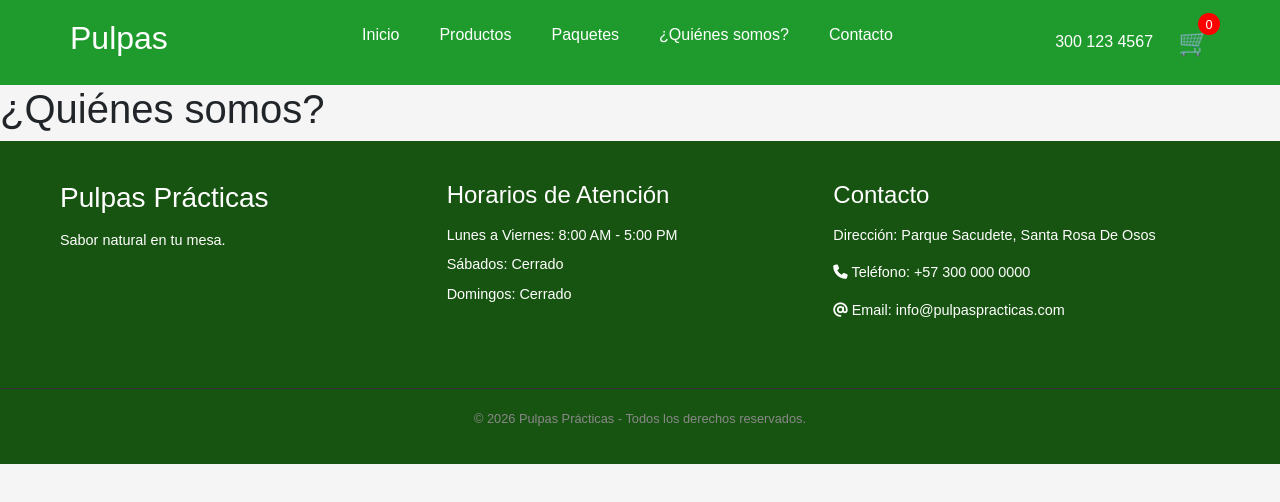
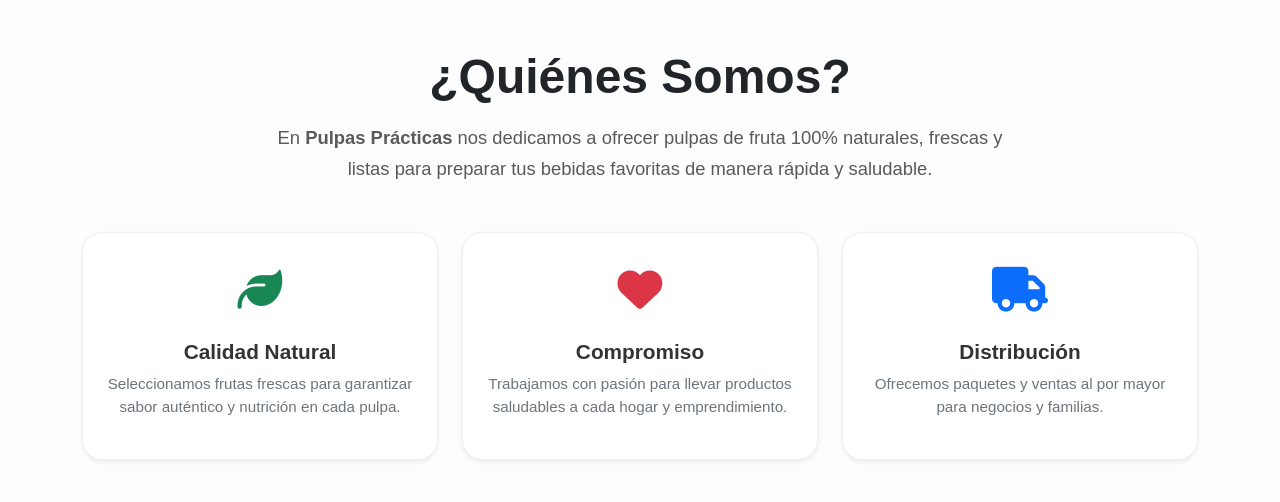
Before and after one commit to samuelmesa1045-glitch/proyectopulpas, a React (Create React App) app: page /quienes in a window 1280 px wide. Shown: the top 502 px of the page. Built offline with nearby package versions, Linux system fonts and the light colour scheme.

Commit message:
se agregaron cambios en quienes

```diff
--- a/src/pages/Quienes.jsx
+++ b/src/pages/Quienes.jsx
@@ -1,21 +1,62 @@
-import Navbar from "../components/Navbar";
-import Footer from "../components/Footer";
+import React from 'react';
+import '../styles/Quienes.css';
+import '../components/Navbar'
+import '../components/Navbar'
 
-function Quienes() {
+const Quienes = () => {
+  return (
+    <section className="quienes-section py-5">
+      <div className="container">
 
-  return (
-    <>
-      <Navbar />
+        {/* Encabezado de la Sección */}
+        <div className="text-center mb-5">
+          <h1 className="fw-bold display-5">¿Quiénes Somos?</h1>
+          <p className="quienes-descripcion mx-auto mt-3">
+            En <strong>Pulpas Prácticas</strong> nos dedicamos a ofrecer pulpas de fruta 100% naturales,
+            frescas y listas para preparar tus bebidas favoritas de manera rápida y saludable.
+          </p>
+        </div>
 
-      <section className="pagina">
+        {/* Grid de Información con Bootstrap */}
+        <div className="row g-4 text-center">
 
-        <h1>¿Quiénes somos?</h1>
+          {/* Tarjeta 1: Calidad */}
+          <div className="col-md-4">
+            <div className="quienes-card p-4 h-100 shadow-sm">
+              <div className="quienes-icon mb-3">
+                <i className="fa-solid fa-leaf text-success"></i>
+              </div>
+              <h3>Calidad Natural</h3>
+              <p>Seleccionamos frutas frescas para garantizar sabor auténtico y nutrición en cada pulpa.</p>
+            </div>
+          </div>
 
-      </section>
+          {/* Tarjeta 2: Compromiso */}
+          <div className="col-md-4">
+            <div className="quienes-card p-4 h-100 shadow-sm">
+              <div className="quienes-icon mb-3">
+                <i className="fa-solid fa-heart text-danger"></i>
+              </div>
+              <h3>Compromiso</h3>
+              <p>Trabajamos con pasión para llevar productos saludables a cada hogar y emprendimiento.</p>
+            </div>
+          </div>
 
-      <Footer />
-    </>
+          {/* Tarjeta 3: Distribución */}
+          <div className="col-md-4">
+            <div className="quienes-card p-4 h-100 shadow-sm">
+              <div className="quienes-icon mb-3">
+                <i className="fa-solid fa-truck text-primary"></i>
+              </div>
+              <h3>Distribución</h3>
+              <p>Ofrecemos paquetes y ventas al por mayor para negocios y familias.</p>
+            </div>
+          </div>
+
+        </div>
+      </div>
+    </section>
   );
-}
+};
 
 export default Quienes;
--- /dev/null
+++ b/src/styles/Quienes.css
@@ -0,0 +1,40 @@
+.quienes-section {
+    background-color: #fdfdfd;
+}
+
+.quienes-descripcion {
+    max-width: 750px;
+    font-size: 1.15rem;
+    color: #5a5a5a;
+    line-height: 1.7;
+}
+
+/* Estilo de las tarjetas individuales */
+.quienes-card {
+    background: #ffffff;
+    border-radius: 20px;
+    border: 1px solid #f0f0f0;
+    transition: all 0.3s ease;
+}
+
+.quienes-card:hover {
+    transform: translateY(-8px);
+    box-shadow: 0 15px 30px rgba(0, 0, 0, 0.08) !important;
+    border-color: #4CAF50; /* Verde de la marca */
+}
+
+/* Estilo para los iconos */
+.quienes-icon {
+    font-size: 2.8rem;
+}
+
+.quienes-card h3 {
+    font-size: 1.3rem;
+    color: #333;
+    font-weight: 600;
+}
+
+.quienes-card p {
+    font-size: 0.95rem;
+    color: #6c757d;
+}
```
